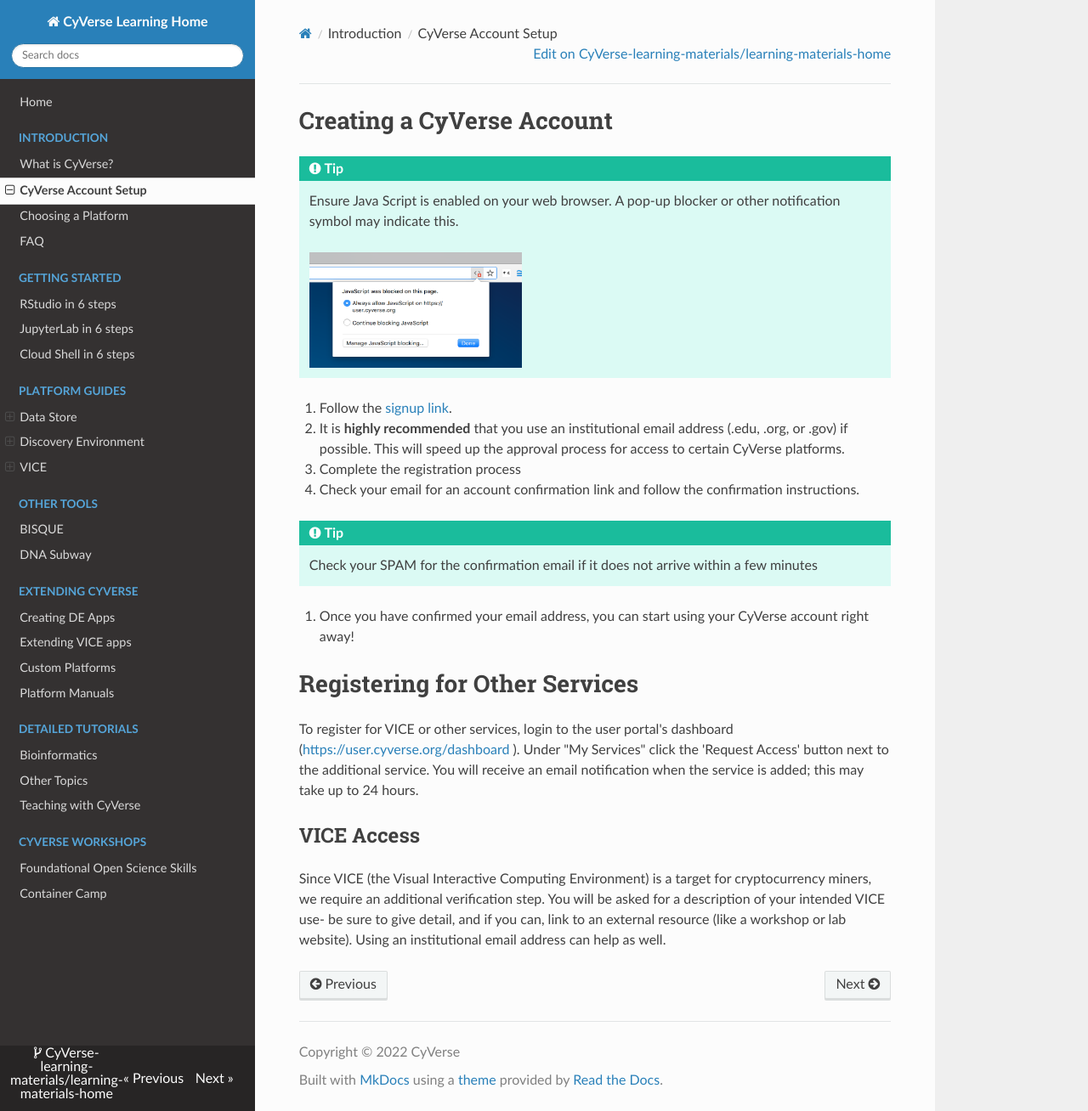
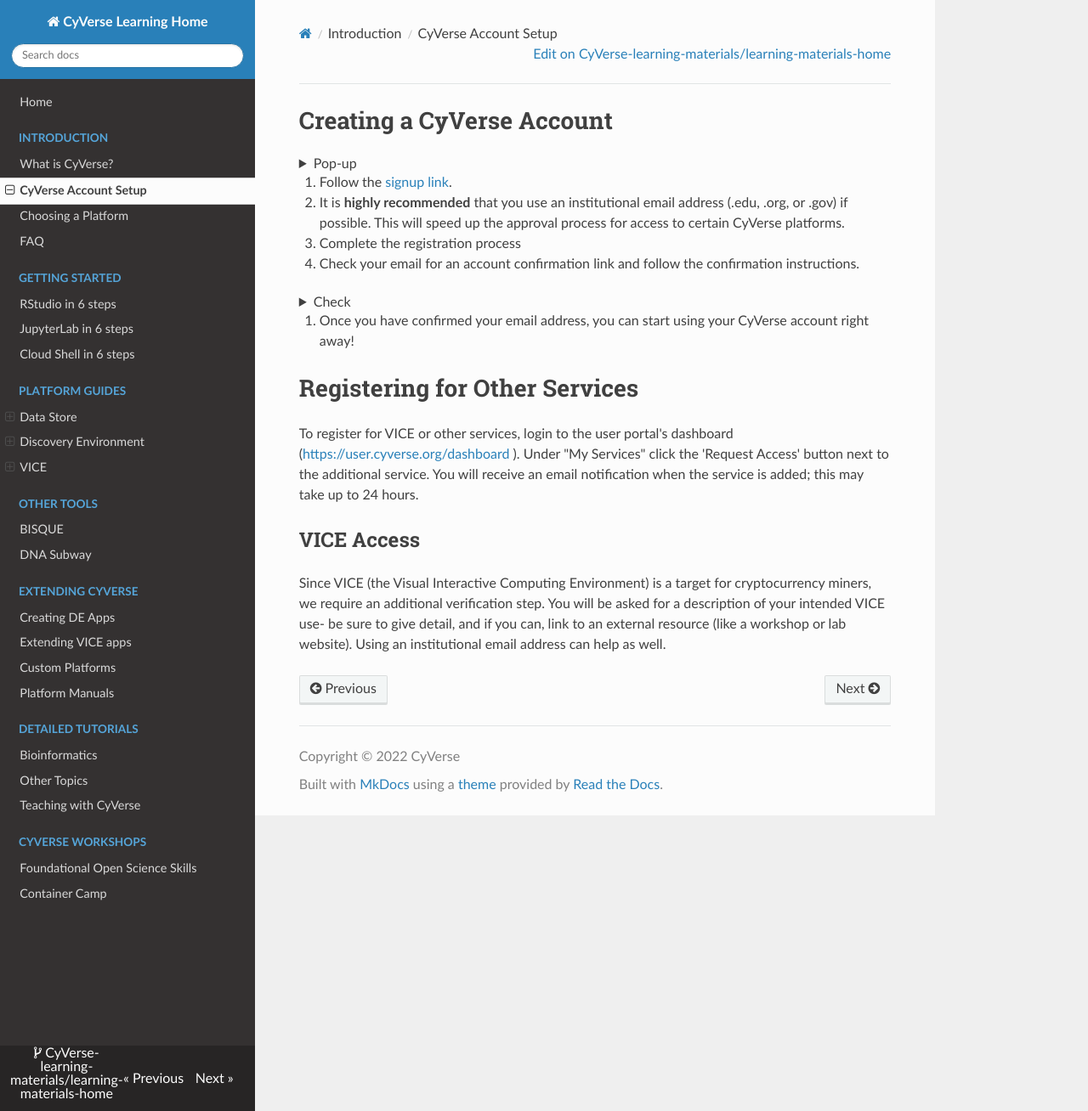
Before and after one commit to CyVerse-learning-materials/learning-materials-home, an MkDocs documentation site: the page built from docs/account.md, in a window 1280 px wide and 1308 px high. Shown: the whole window at 85% size. Built offline with MkDocs 1.6.1, drawn with Linux system fonts in a browser that asks for light colours; nearby versions of some CDN libraries.

Commit message:
Update account.md

```diff
--- a/docs/account.md
+++ b/docs/account.md
@@ -1,6 +1,6 @@
 # Creating a CyVerse Account
 
-!!! tip
+??? pop-up blockers
 
 	Ensure Java Script is enabled on your web browser. A pop-up blocker or other notification symbol may indicate this.
 
@@ -11,9 +11,9 @@
 3.  Complete the registration process
 4.  Check your email for an account confirmation link and follow the confirmation instructions.
 
-!!! tip
+??? check your spam folder
 
-	Check your SPAM for the confirmation email if it does not arrive within a few minutes
+	Check your SPAM for the confirmation email if the message does not arrive within a few minutes
 
 5. Once you have confirmed your email address, you can start using your CyVerse account right away!
 
```
